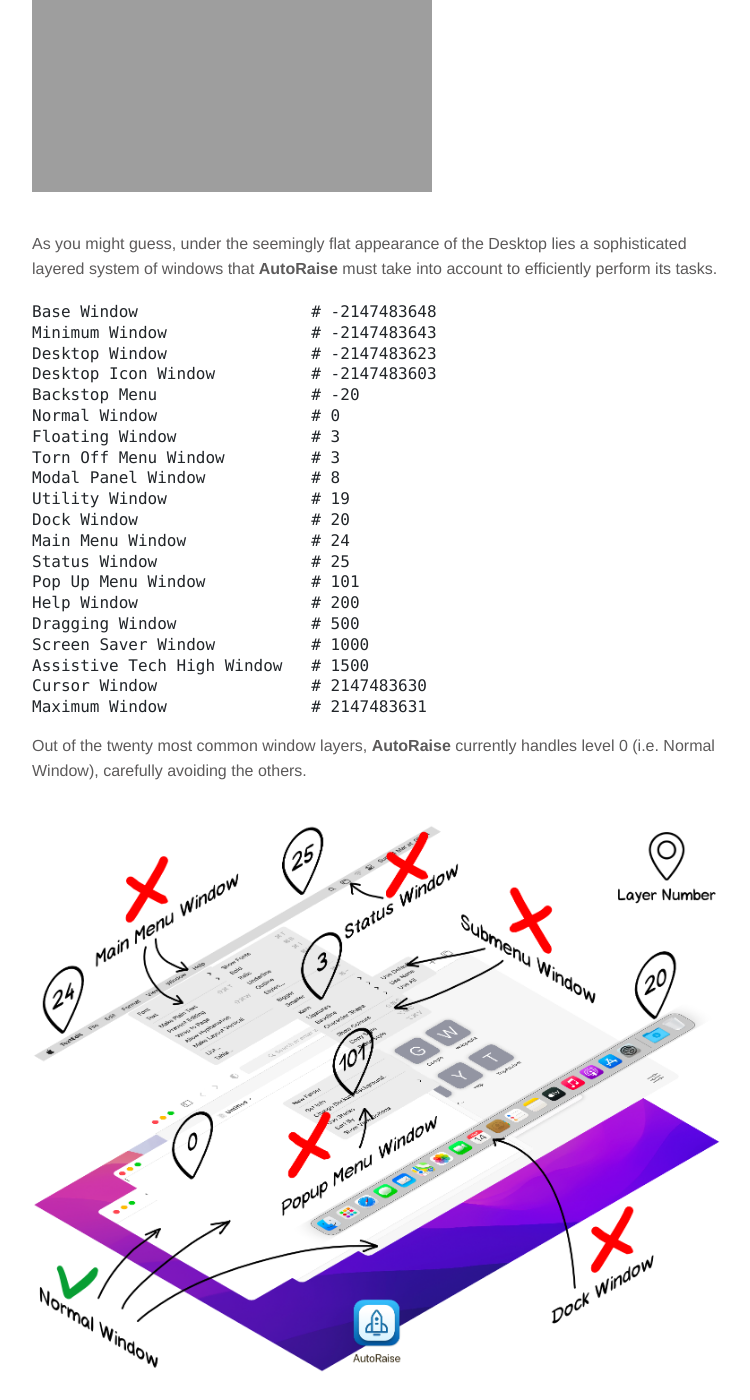
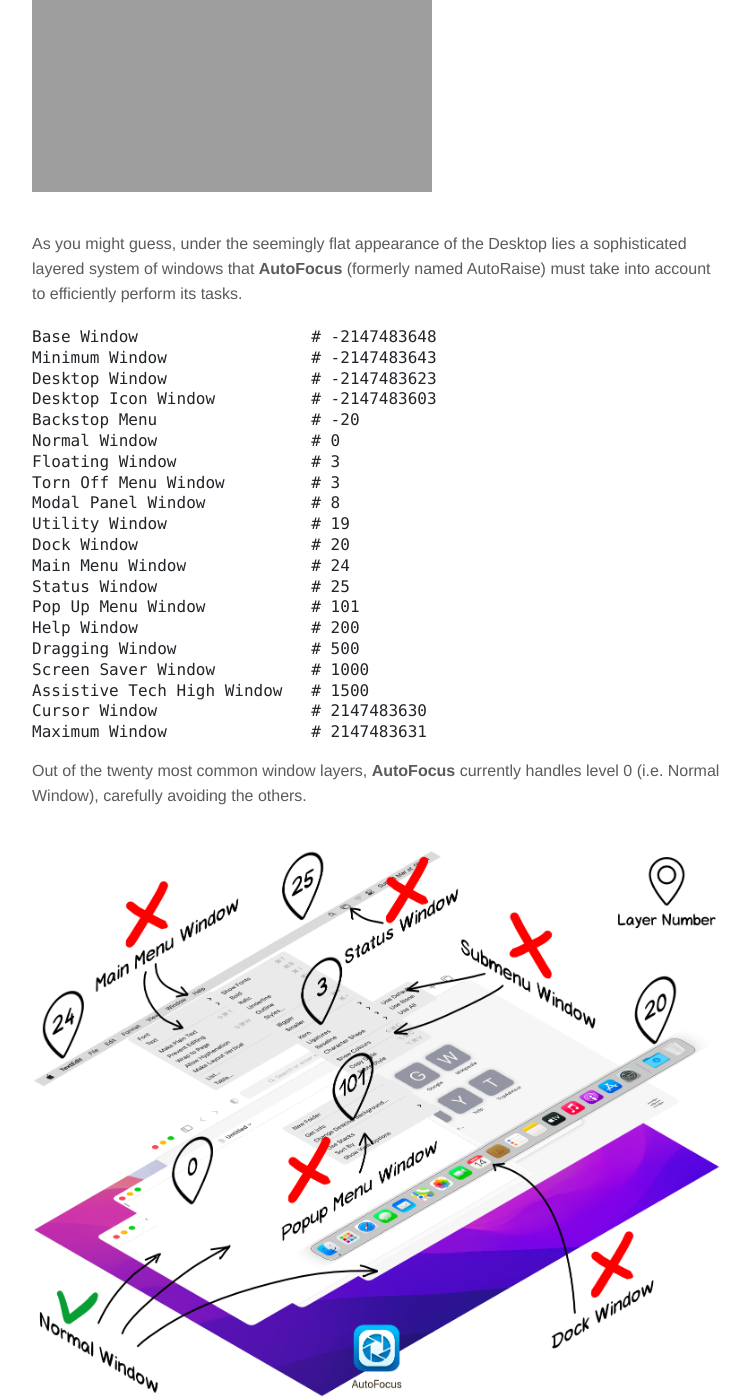
Before and after one commit to synappser/synappser.github.io, a Jekyll site: the page built from _blog/2022-07-23-slicing-through-the-layers-of-the-desktop.md, in a window 1280 px wide and 1400 px high, scrolled down 368 px. Shown: the whole window, without its empty margins (143-893 px from the left). Built offline with Jekyll 4.4.1, drawn with Linux system fonts in a browser that asks for light colours.

````diff
--- a/_blog/2022-07-23-slicing-through-the-layers-of-the-desktop.md
+++ b/_blog/2022-07-23-slicing-through-the-layers-of-the-desktop.md
@@ -8,7 +8,7 @@ description: A sophisticated layered system of windows
 
 ![Slicing]({{ site.url }}/images/blog/Slicing.gif)
 
-As you might guess, under the seemingly flat appearance of the Desktop lies a sophisticated layered system of windows that **AutoRaise** must take into account to efficiently perform its tasks.
+As you might guess, under the seemingly flat appearance of the Desktop lies a sophisticated layered system of windows that **AutoFocus** (formerly named AutoRaise) must take into account to efficiently perform its tasks.
 
 ```
 Base Window                  # -2147483648
@@ -33,11 +33,11 @@ Cursor Window                # 2147483630
 Maximum Window               # 2147483631
 ```
 
-Out of the twenty most common window layers, **AutoRaise** currently handles level 0 (i.e. Normal Window), carefully avoiding the others.
+Out of the twenty most common window layers, **AutoFocus** currently handles level 0 (i.e. Normal Window), carefully avoiding the others.
 
 ![Layers_1539x1225]({{ site.url }}/images/blog//Layers_1539x1225.png)
 
-To answer the needs of some interesting feature requests, **AutoRaise** might start handling other layers in upcoming releases, so stay tuned.
+To answer the needs of some interesting feature requests, **AutoFocus** might start handling other layers in upcoming releases, so stay tuned.
 
 {:.pt-2}
 [Blog]({{ site.url }}{% link blog.md %}){:.button .button-primary style="text-decoration: none;"}
````
Also changed, not shown: _apps/autofocus.md (added, +40 -0 lines), _apps/autoraise.md (deleted, +0 -40 lines), _betas/autofocus-beta.md (added, +22 -0 lines), _betas/autoraise-beta.md (deleted, +0 -22 lines), _blog/2022-05-04-the-beginning.md (+1 -1 lines), downloads.md (+2 -2 lines), releases/autofocus.md (added, +14 -0 lines), releases/autoraise.md (deleted, +0 -14 lines), images/apps/AutoFocus.png (added), images/apps/autoraise.png (deleted), images/blog/Layers_1539x1225.png, images/iMac.png, images/screencasts/04-af-preview.png (added), images/screencasts/04-ar-preview.png (deleted), 1 other file.
